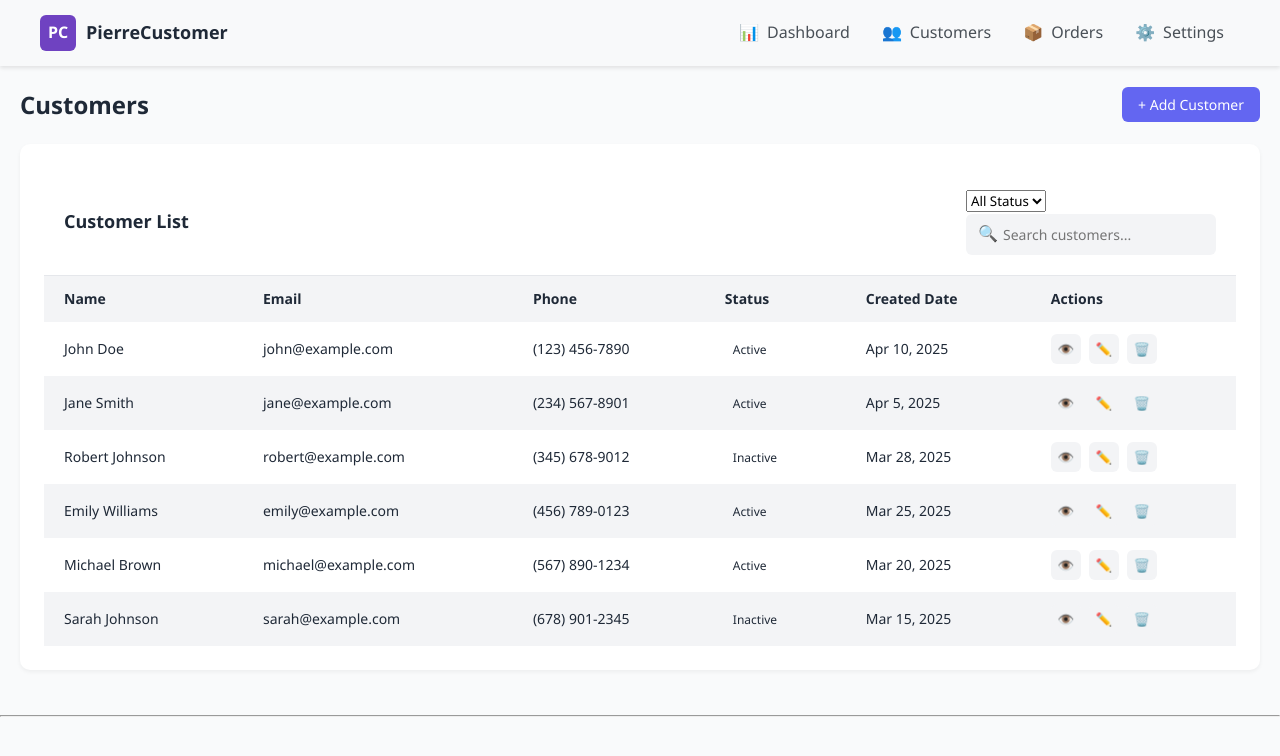
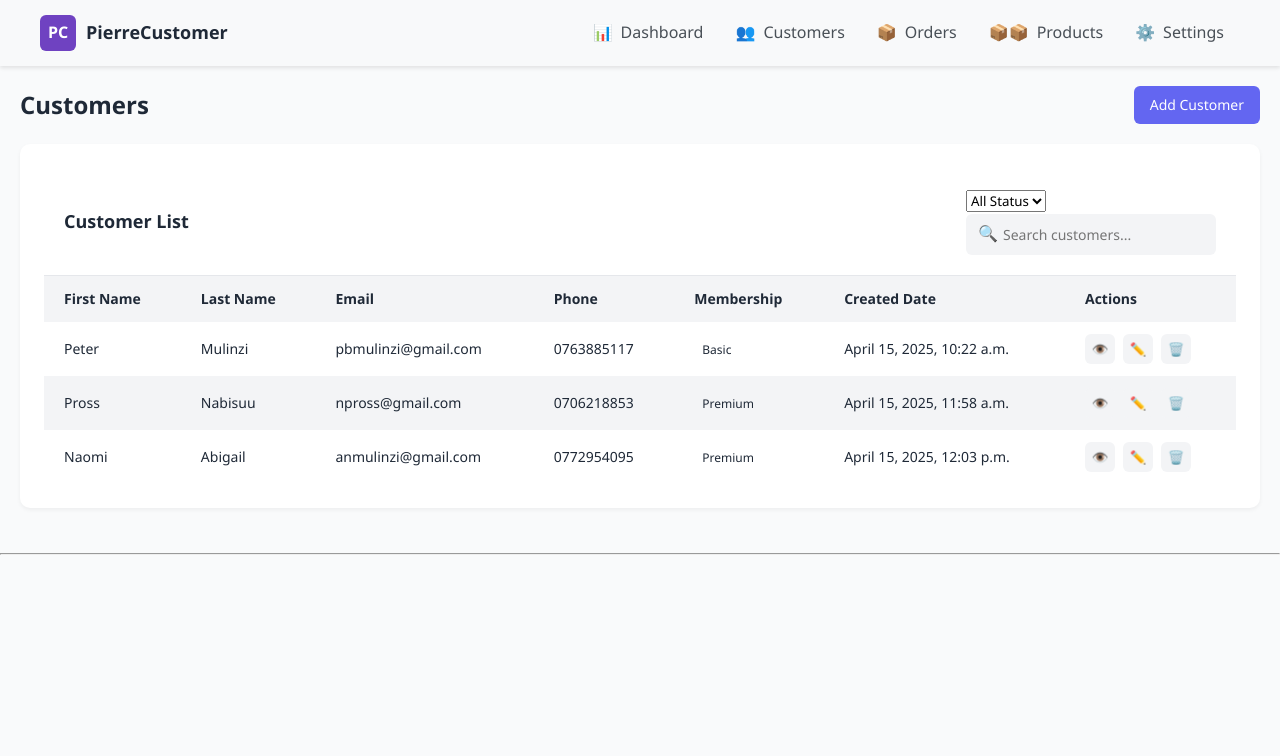
Before and after one commit to pbmulinzi/Pierre_CMS, a Django app: page /customerPage/ in a window 1280 px wide. Shown: the top 756 px of the page. Run offline with Django 5.2, Linux system fonts and the light colour scheme; data comes from the database, SQL or seed files in the repository.

```diff
--- a/pierre_CMS_App/admin.py
+++ b/pierre_CMS_App/admin.py
@@ -5,3 +5,4 @@ from . models import *
 admin.site.register(Customer)
 admin.site.register(Order)
 admin.site.register(AccountSettings)
+admin.site.register(Product)
--- a/pierre_CMS_App/forms.py
+++ b/pierre_CMS_App/forms.py
@@ -8,10 +8,16 @@ class CustomerForm(ModelForm):
         model = Customer
         fields = ['first_name', 'last_name', 'phone', 'email', 'address', 'membership_status']
 
+class ProductForm(ModelForm):
+    class Meta:
+        model = Product
+        fields = ['name', 'price', 'currency', 'product_model']
+
 class OrderForm(ModelForm):
     class Meta:
         model = Order
         fields = "__all__"
+        exclude = ['order_date']
 
 class SettingsForm(ModelForm):
     class Meta:
--- a/pierre_CMS_App/models.py
+++ b/pierre_CMS_App/models.py
@@ -19,18 +19,36 @@ class Customer(models.Model):
     def __str__(self):
         return f"{self.first_name} {self.last_name}"
 
+class Product(models.Model):
+    CURRENCY = (
+        ("UGX.", "UGX."),
+        ("USD.", "USD."),
+        ("EUR.", "EUR."),
+        ("KSH.", "KSH."),
+    )
+    name = models.CharField(max_length=200, null=True)
+    price = models.FloatField(null=True)
+    product_model = models.CharField(max_length=200, null=True)
+    date_created = models.DateTimeField(auto_now_add=True, null=True)
+    currency = models.CharField(max_length=10, choices=CURRENCY, default='UGX.')
+
+    def __str__(self):
+        return self.name
+
 class Order(models.Model):
     ORDER_STATUS = (
+        ('--Select--', '--Select--'),
         ('Pending', 'Pending'),
         ('Completed', 'Completed'),
         ('Cancelled', 'Cancelled'),
     )
     customer = models.ForeignKey(Customer, on_delete=models.CASCADE)
+    Product = models.ForeignKey(Product, null=True, on_delete=models.CASCADE)
     order_number = models.PositiveIntegerField(unique=True)
     total_amount = models.DecimalField   (max_digits=10, decimal_places=2, null=True) #decimal field coz of currency/ monetary nature.
-    order_status = models.CharField(max_length=200, choices=ORDER_STATUS, null=True)
+    order_status = models.CharField(max_length=200, choices=ORDER_STATUS, default='--Select--')
     order_date = models.DateTimeField(auto_now_add=True)
-    shipping_address = models.CharField(max_length=200)
+    delivery_address = models.CharField(max_length=200, null=True)
     notes = models.TextField(max_length=300, null=True, blank=True)
 
     def __str__(self):
--- a/pierre_CMS_App/templates/pierre_CMS_App/customerPage.html
+++ b/pierre_CMS_App/templates/pierre_CMS_App/customerPage.html
@@ -6,7 +6,7 @@
 <div class="main">
     <div class="page-header">
         <h1 class="page-title">Customers</h1>
-        <button class="btn btn-primary">+ Add Customer</button>
+        <a class="btn btn-primary" href="{% url 'addCustomer' %}" style="text-decoration: none;">Add Customer</a>
     </div>
 
     <!-- Customer Table -->
@@ -16,8 +16,8 @@
             <div class="filters">
                 <select class="filter-dropdown">
                     <option value="all">All Status</option>
-                    <option value="active">Active</option>
-                    <option value="inactive">Inactive</option>
+                    <option value="active">Premium</option>
+                    <option value="inactive">Basic</option>
                 </select>
                 <div class="search-box">
                     <span>🔍</span>
@@ -28,87 +28,31 @@
         <table>
             <thead>
                 <tr>
-                    <th>Name</th>
+                    <th>First Name</th>
+                    <th>Last Name</th>
                     <th>Email</th>
                     <th>Phone</th>
-                    <th>Status</th>
+                    <th>Membership</th>
                     <th>Created Date</th>
                     <th>Actions</th>
                 </tr>
             </thead>
             <tbody>
+                {% for cust in customers %}
                     <tr>
-                    <td>John Doe</td>
-                    <td>john@example.com</td>
-                    <td>(123) 456-7890</td>
-                    <td><span class="status status-active">Active</span></td>
-                    <td>Apr 10, 2025</td>
+                        <td>{{cust.first_name}}</td>
+                        <td>{{cust.last_name}}</td>
+                        <td>{{cust.email}}</td>
+                        <td>{{cust.phone}}</td>
+                        <td><span class="status">{{cust.membership_status}}</span></td>
+                        <td>{{cust.date_created}}</td>
                         <td class="actions">
                             <button class="btn-icon btn-view">👁️</button>
                             <button class="btn-icon btn-edit">✏️</button>
                             <button class="btn-icon btn-delete">🗑️</button>
                         </td>
                     </tr>
-                <tr>
-                    <td>Jane Smith</td>
-                    <td>jane@example.com</td>
-                    <td>(234) 567-8901</td>
-                    <td><span class="status status-active">Active</span></td>
-                    <td>Apr 5, 2025</td>
-                    <td class="actions">
-                        <button class="btn-icon btn-view">👁️</button>
-                        <button class="btn-icon btn-edit">✏️</button>
-                        <button class="btn-icon btn-delete">🗑️</button>
-                    </td>
-                </tr>
-                <tr>
-                    <td>Robert Johnson</td>
-                    <td>robert@example.com</td>
-                    <td>(345) 678-9012</td>
-                    <td><span class="status status-inactive">Inactive</span></td>
-                    <td>Mar 28, 2025</td>
-                    <td class="actions">
-                        <button class="btn-icon btn-view">👁️</button>
-                        <button class="btn-icon btn-edit">✏️</button>
-                        <button class="btn-icon btn-delete">🗑️</button>
-                    </td>
-                </tr>
-                <tr>
-                    <td>Emily Williams</td>
-                    <td>emily@example.com</td>
-                    <td>(456) 789-0123</td>
-                    <td><span class="status status-active">Active</span></td>
-                    <td>Mar 25, 2025</td>
-                    <td class="actions">
-                        <button class="btn-icon btn-view">👁️</button>
-                        <button class="btn-icon btn-edit">✏️</button>
-                        <button class="btn-icon btn-delete">🗑️</button>
-                    </td>
-                </tr>
-                <tr>
-                    <td>Michael Brown</td>
-                    <td>michael@example.com</td>
-                    <td>(567) 890-1234</td>
-                    <td><span class="status status-active">Active</span></td>
-                    <td>Mar 20, 2025</td>
-                    <td class="actions">
-                        <button class="btn-icon btn-view">👁️</button>
-                        <button class="btn-icon btn-edit">✏️</button>
-                        <button class="btn-icon btn-delete">🗑️</button>
-                    </td>
-                </tr>
-                <tr>
-                    <td>Sarah Johnson</td>
-                    <td>sarah@example.com</td>
-                    <td>(678) 901-2345</td>
-                    <td><span class="status status-inactive">Inactive</span></td>
-                    <td>Mar 15, 2025</td>
-                    <td class="actions">
-                        <button class="btn-icon btn-view">👁️</button>
-                        <button class="btn-icon btn-edit">✏️</button>
-                        <button class="btn-icon btn-delete">🗑️</button>
-                    </td>
-                </tr>
+                {% endfor %}
             </tbody>
         </table>
 
--- a/pierre_CMS_App/templates/pierre_CMS_App/dashboardPage.html
+++ b/pierre_CMS_App/templates/pierre_CMS_App/dashboardPage.html
@@ -6,7 +6,7 @@
 <div class="main">
     <div class="page-header">
         <h1 class="page-title">Dashboard</h1>
-        <a class="btn btn-primary" href="{% url "addCustomer" %}">+ Add Customer</a>
+        <a class="btn btn-primary" href="{% url 'addCustomer' %}" style="text-decoration: none;">Add Customer</a>
     </div>
 
     <!-- Stats / cards -->
--- a/pierre_CMS_App/templates/pierre_CMS_App/navbar.html
+++ b/pierre_CMS_App/templates/pierre_CMS_App/navbar.html
@@ -19,6 +19,9 @@
             <a href="{% url 'ordersPage' %}" class="nav-item">
             <span class="icon">📦</span>Orders
             </a>
+            <a href="{% url 'productsPage' %}" class="nav-item">
+                <span class="icon">📦📦</span>Products
+            </a>
             <a href="{% url 'settingsPage' %}" class="nav-item">
             <span class="icon">⚙️</span>Settings
             </a>
--- a/pierre_CMS_App/urls.py
+++ b/pierre_CMS_App/urls.py
@@ -7,8 +7,10 @@ urlpatterns = [
     path('', views.dashboard, name='dashboard'),
     path('customerPage/', views.customers, name='customersPage'),
     path('orderPage/', views.orders, name='ordersPage'),
+    path('productsPage/', views.products, name ='productsPage'),
     path('settingsPage/', views.setting, name='settingsPage'),
 
     path('addCustomer/', views.addCustomer, name='addCustomer'),
+    path('addProduct/', views.addProduct, name='addProduct'),
 
 ]
--- a/pierre_CMS_App/views.py
+++ b/pierre_CMS_App/views.py
@@ -10,18 +10,15 @@ from . forms import *
 
 def dashboard(request):
     customers = Customer.objects.all()
-
     total_customers = customers.count()
     total_basic_customers = Customer.objects.filter(membership_status = 'Basic').count()
     total_premium_customers = Customer.objects.filter(membership_status = 'Premium').count()
-
     form = CustomerForm(request.POST)
     if request.method == 'POST' and form.is_valid():
         form.save()
         return redirect('dashboard')
     else:
         form = CustomerForm()
-
     context = {
         'customers': customers,
         'total_customers': total_customers,
@@ -32,23 +29,18 @@ def dashboard(request):
     return render(request, 'pierre_CMS_App/dashboardPage.html', context)
 
 def customers(request):
-    customer = Customer.objects.all()
+    customers = Customer.objects.all()
+    cust_form = CustomerForm(request.POST)
+    if request.method == 'POST' and cust_form.is_valid():
+        cust_form.save()
+        return redirect('dashboard')
+    else:
+        cust_form = CustomerForm()
     context = {
-        'customer': customer
+        'customers': customers,
+        'cust_form': cust_form,
     }
     return render(request, 'pierre_CMS_App/customerPage.html', context)
-
-def orders(request):
-    context = {
-
-    }
-    return render(request, 'pierre_CMS_App/orderPage.html', context)
-
-def setting(request):
-    context = {
-
-    }
-    return render(request, 'pierre_CMS_App/settingsPage.html', context)
 
 def addCustomer(request):
     form = CustomerForm(request.POST)
@@ -57,8 +49,51 @@ def addCustomer(request):
         return redirect('dashboard')
     else:
         form = CustomerForm()
-
     context = {
         'form': form
     }
     return render(request, 'pierre_CMS_App/addCustomer.html', context)
+
+def products(request):
+    products = Product.objects.all()
+    prodPageForm = ProductForm(request)
+    context = {
+        'products': products,
+        'prodPageForm': prodPageForm,
+    }
+    return render(request, 'pierre_CMS_App/productsPage.html', context)
+
+def addProduct(request):
+    prodForm = ProductForm(request.POST)
+    if request.method == 'POST' and prodForm.is_valid():
+        prodForm.save()
+        return redirect('productsPage')
+    else:
+        prodForm = ProductForm()
+    context = {
+        'prodForm': prodForm,
+    }
+    return render(request, 'pierre_CMS_App/addProduct.html', context)
+
+def orders(request):
+    orders = Order.objects.all()
+    total_orders = orders.count()
+    pending = Order.objects.filter(order_status = "Pending").count()
+    completed = Order.objects.filter(order_status='Completed').count()
+    cancelled = Order.objects.filter(order_status='Cancelled').count()
+
+    context = {
+        'orders': orders,
+        'total_orders': total_orders,
+        'pending': pending,
+        'completed': completed,
+        'cancelled': cancelled,
+    }
+
+    return render(request, 'pierre_CMS_App/orderPage.html', context)
+
+def setting(request):
+    context = {
+
+    }
+    return render(request, 'pierre_CMS_App/settingsPage.html', context)
```
Also changed, not shown: pierre_CMS_App/templates/pierre_CMS_App/addProduct.html (added, +46 -0 lines), pierre_CMS_App/templates/pierre_CMS_App/orderPage.html (+5 -5 lines), pierre_CMS_App/templates/pierre_CMS_App/productsPage.html (added, +38 -0 lines), db.sqlite3, pierre_CMS_App/migrations/0004_product.py (added), pierre_CMS_App/migrations/0005_product_currency_alter_order_order_status.py (added), pierre_CMS_App/migrations/0006_remove_product_description_product_product_model.py (added), pierre_CMS_App/migrations/0007_order_product.py (added), pierre_CMS_App/migrations/0008_remove_order_shipping_address_order_delivery_address.py (added), pierre_CMS_App/templates/pierre_CMS_App/addCustomer.html (indentation only). Lines whose indentation alone changed are shown as unchanged.
